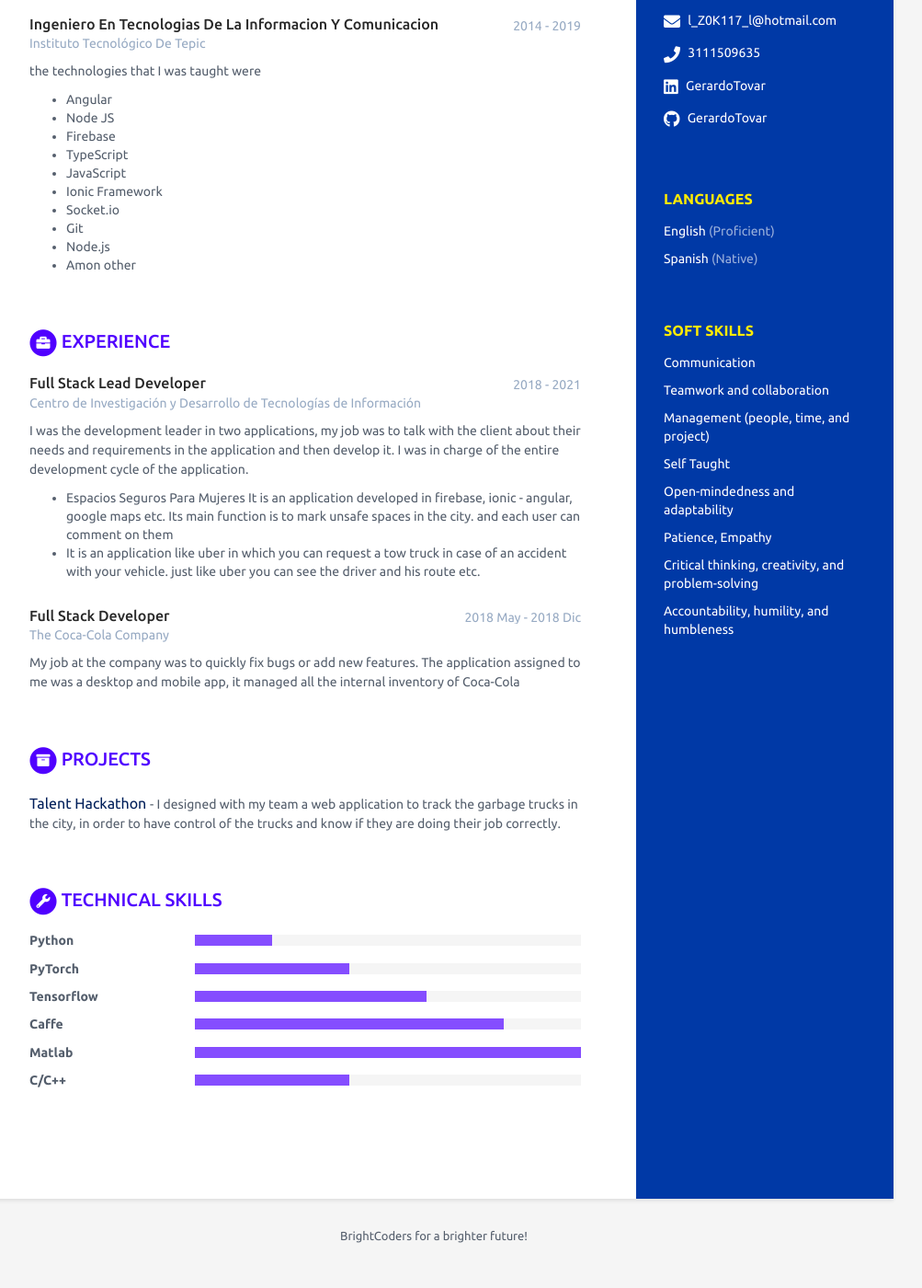
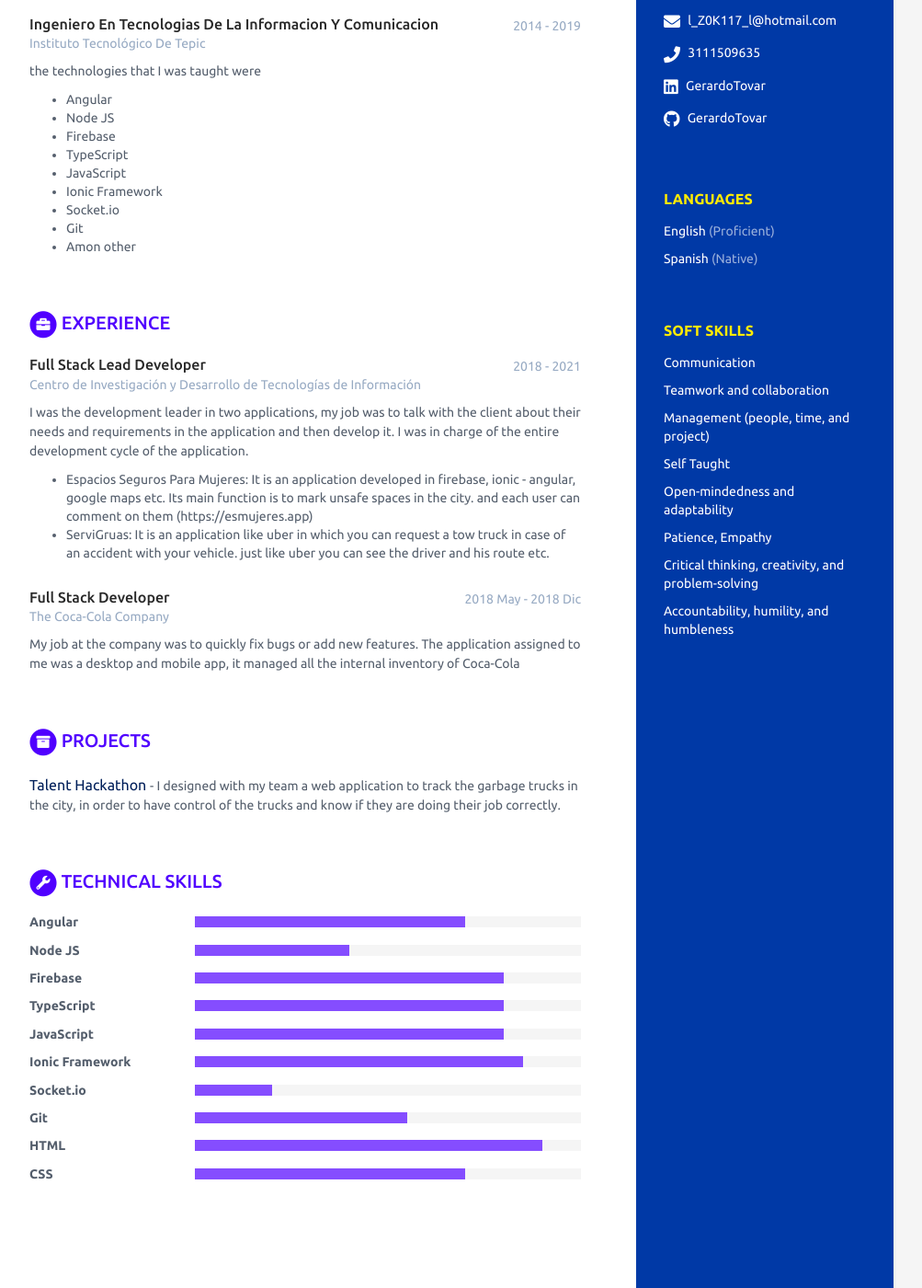
Before and after one commit to BC-MAY-21-RN/scorecard-GerardoTovar, a Jekyll site: the page built from index.html, in a window 1280 px wide and 1400 px high, scrolled down 509 px. Shown: the whole window at 92% size, without its empty margins (168-1171 px from the left). Built offline with Jekyll 4.4.1, drawn with Linux system fonts in a browser that asks for light colours.

Commit message:
Update data.yml

```diff
--- a/_data/data.yml
+++ b/_data/data.yml
@@ -96,7 +96,6 @@ educationcomplete:
         - Ionic Framework
         - Socket.io
         - Git
-        - Node.js
         - Amon other
 
 # Registra aquí tu experiencia. Agrega o elimina según sea necesario
@@ -109,9 +108,9 @@ experiences:
       about their needs and requirements in the application and then develop it.
       I was in charge of the entire development cycle of the application.
 
-        - Espacios Seguros Para Mujeres It is an application developed in firebase, ionic - angular, google maps etc.
-        Its main function is to mark unsafe spaces in the city. and each user can comment on them
-        - It is an application like uber in which you can request a tow truck in case of an accident with your vehicle.
+        - Espacios Seguros Para Mujeres: It is an application developed in firebase, ionic - angular, google maps etc.
+        Its main function is to mark unsafe spaces in the city. and each user can comment on them (https://esmujeres.app)
+        - ServiGruas: It is an application like uber in which you can request a tow truck in case of an accident with your vehicle.
         just like uber you can see the driver and his route etc.
 
   - role: Full Stack Developer
@@ -141,23 +140,35 @@ skills:
   title: Technical Skills # NO MODIFICAR
 
   toolset:
-    - name: Python
+    - name: Angular
+      level: 70%
+
+    - name: Node JS
+      level: 40%
+
+    - name: Firebase
+      level: 80%
+
+    - name: TypeScript
+      level: 80%
+
+    - name: JavaScript
+      level: 80%
+
+    - name: Ionic Framework
+      level: 85%
+
+    - name: Socket.io
       level: 20%
 
-    - name: PyTorch
-      level: 40%
+    - name: Git
+      level: 55%
 
-    - name: Tensorflow
-      level: 60%
+    - name: HTML
+      level: 90%
 
-    - name: Caffe
-      level: 80%
-
-    - name: Matlab
-      level: 100%
-
-    - name: C/C++
-      level: 40%
+    - name: CSS
+      level: 70%
 
 # NO MODIFICAR
 footer: >
```
